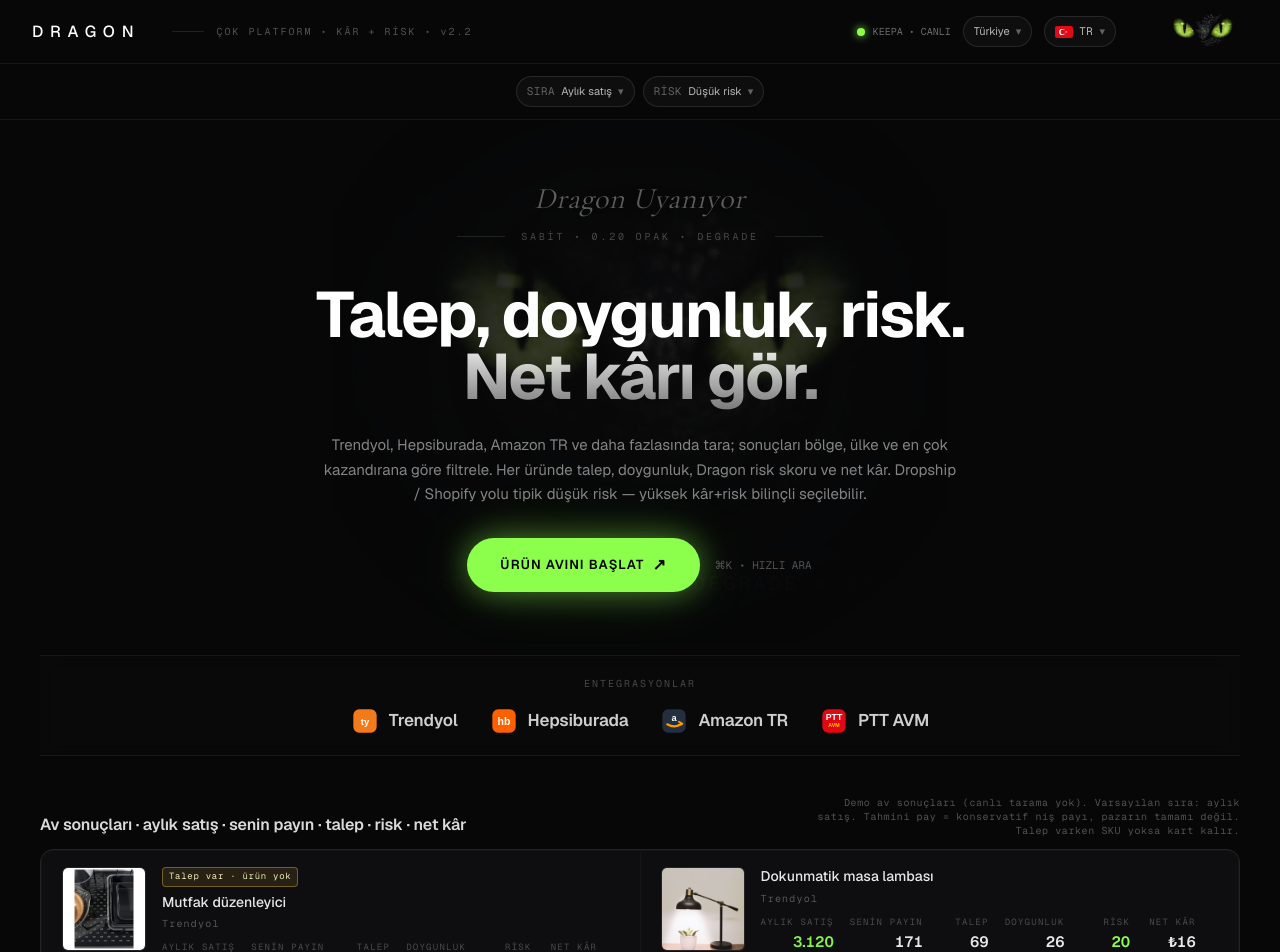
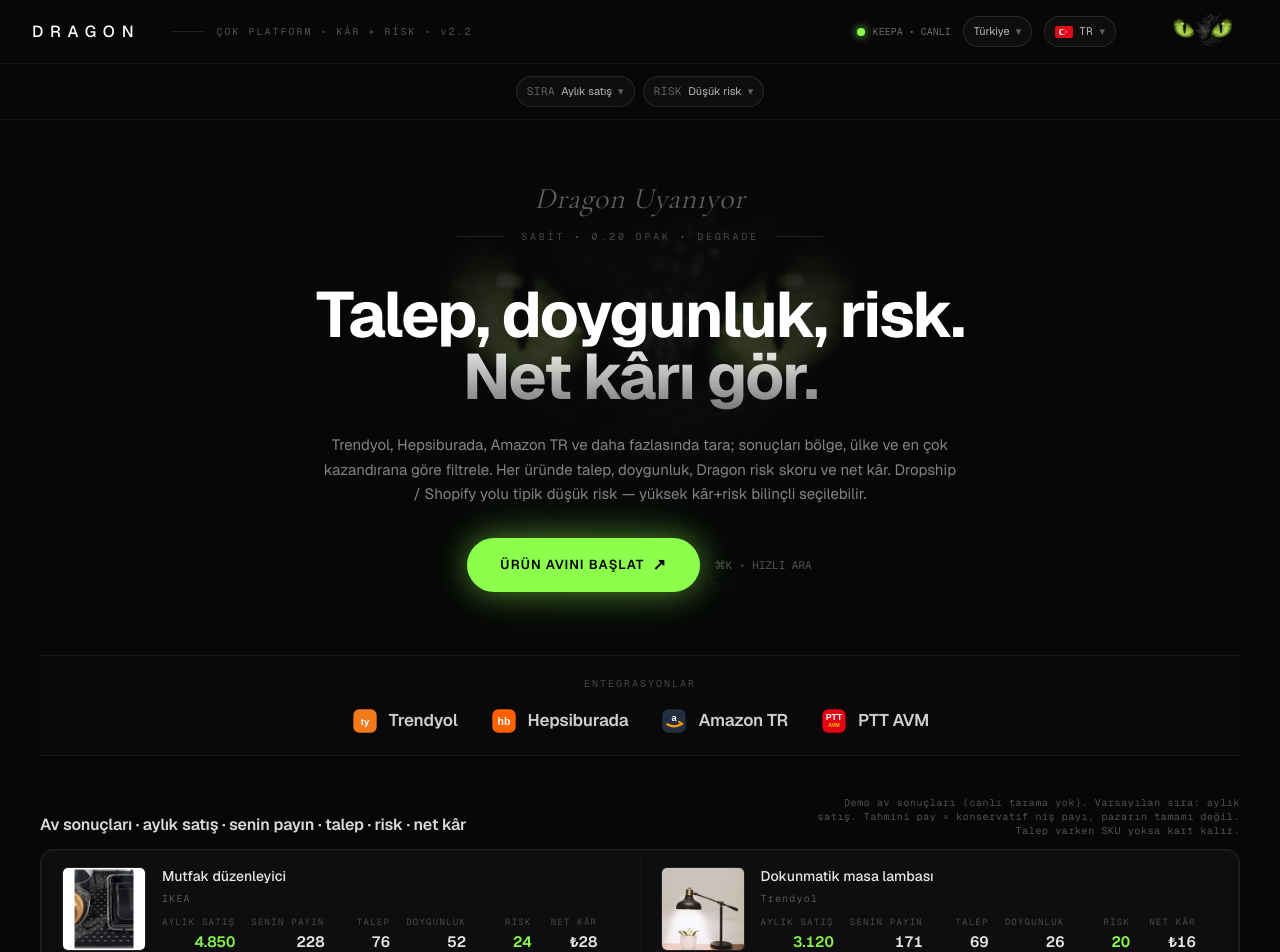
Before and after one commit to ykslaksoy/dragon, a Next.js app: page / in a window 1280 px wide. Shown: the top 952 px of the page. Built offline with nearby package versions, Linux system fonts and the light colour scheme.

Commit message:
fix: Mutfak düzenleyici → working IKEA.com.tr UPPDATERA link

```diff
--- a/src/app/i18n/demo-products.ts
+++ b/src/app/i18n/demo-products.ts
@@ -190,7 +190,7 @@
   {
     id: "tr-home",
     nameKey: "homeOrganizer",
-    platform: "Trendyol",
+    platform: "IKEA",
     path: "marketplace",
     region: "tr",
     country: "tr",
@@ -201,9 +201,8 @@
     monthlySales: 4850,
     estMonthlySales: estimateAttainableSales(4850, 76, 52),
     imageSrc: "/products/home-organizer.jpg",
-    // IKEA UPPDATERA drawer organizer (matches product photo).
-    productUrl: "https://www.trendyol.com/ikea/uppdatera-cekmece-duzenleyici-antrasit-p-211232427",
-    demandLead: true,
+    // IKEA UPPDATERA — live ikea.com.tr product page + matching lifestyle photo.
+    productUrl: "https://www.ikea.com.tr/urun/uppdatera-antrasit-80-cm-cekmece-duzenleyici-00460011",
   },
   {
     id: "ptt-kit",
```
